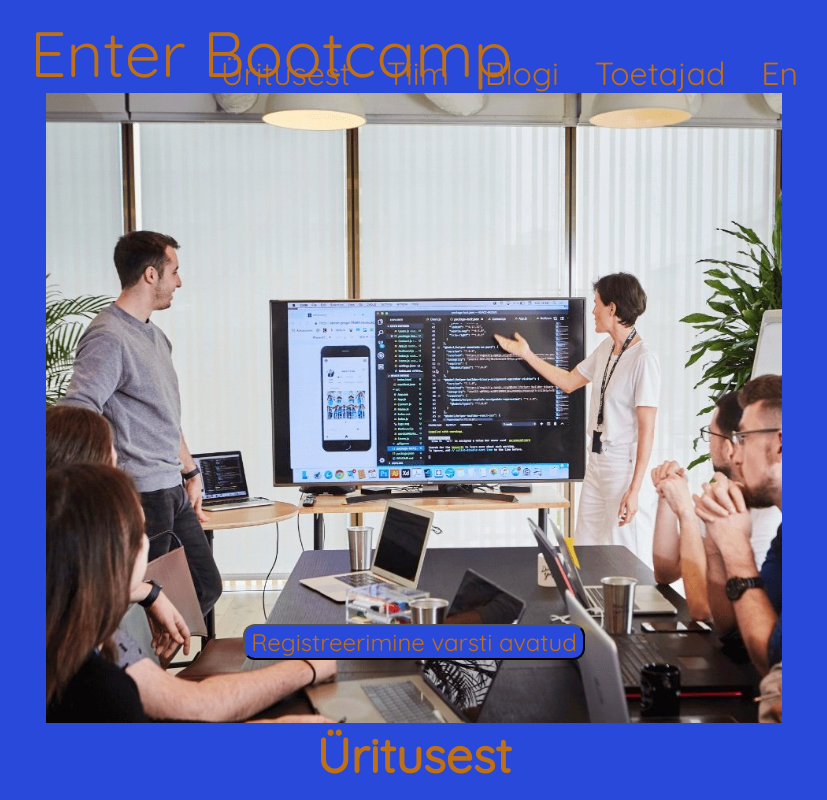
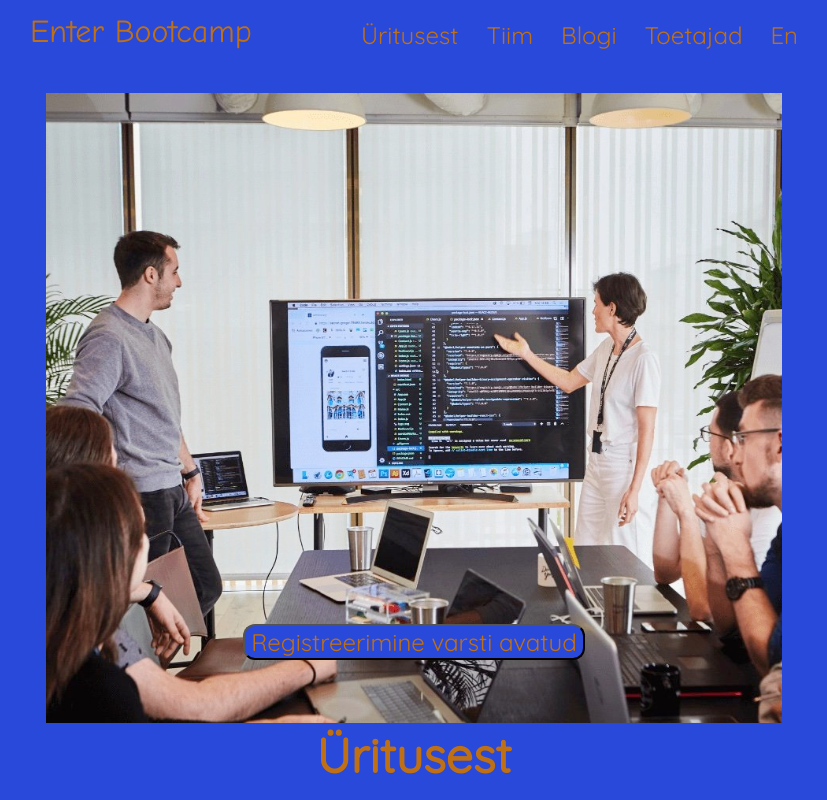
Before and after one commit to jazzxoxo/enter, a plain HTML site: page index.html in a window 1280 px wide. Shown: the top 800 px of the page, without its empty margins (226-1053 px from the left). Drawn offline with Linux system fonts and the light colour scheme.

Commit message:
Comic sans

```diff
--- a/style.css
+++ b/style.css
@@ -43,7 +43,7 @@ header > div {
 
 header > div > a {
     padding-left: 1em;
-    font-size: 2em;
+    font-size: 24px;
     font-family: 'Quicksand', sans-serif;
     right: 20%;
     text-decoration: none;
@@ -51,8 +51,9 @@ header > div > a {
 
 header > a {
     float: left;
-    font-size: 4em;
-    font-family: 'Quicksand', sans-serif;
+    font-size: 32px;
+    /*font-family: 'Quicksand', sans-serif;*/
+    font-family: "Comic Sans MS", "Comic Sans", cursive;
     text-decoration: none;
 }
 
```
